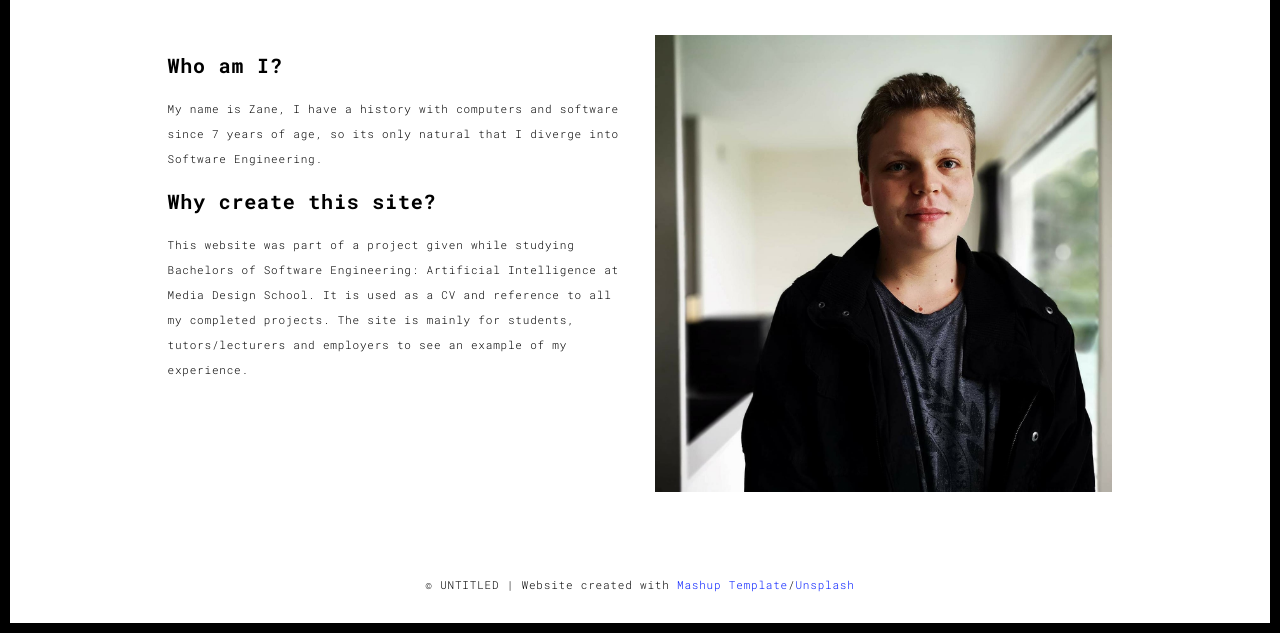
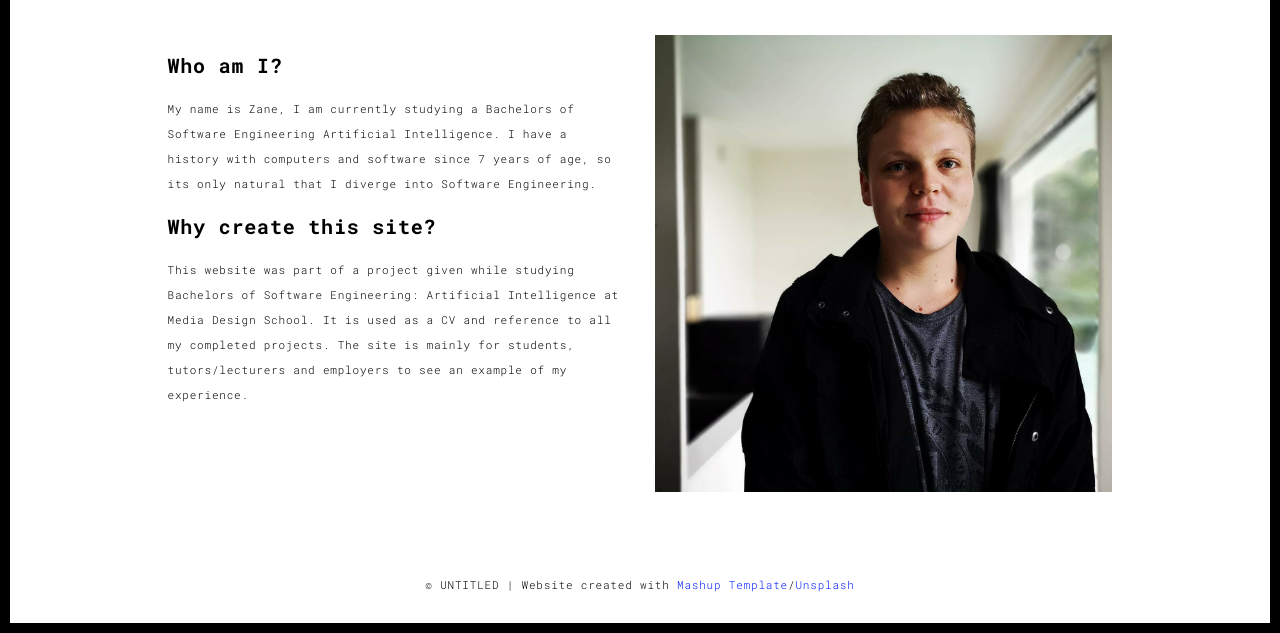
Before and after one commit to Destia/Portfolio, a plain HTML site: page about.html in a window 1280 px wide. Shown: the part 167-800 px from the top of the page. Drawn offline with Linux system fonts and the light colour scheme.

Commit message:
Update about.html

```diff
--- a/about.html
+++ b/about.html
@@ -63,7 +63,7 @@
               <div class="row">
                 <div class="col-xs-12 col-md-6">
                   <h3>Who am I?</h3>
-                  <p>My name is Zane, I have a history with computers and software since 7 years of age, so its only natural that I diverge into Software Engineering. </p>
+                  <p>My name is Zane, I am currently studying a Bachelors of Software Engineering Artificial Intelligence. I have a history with computers and software since 7 years of age, so its only natural that I diverge into Software Engineering. </p>
                   <h3> Why create this site? </h3>
                   <p>This website was part of a project given while studying Bachelors of Software Engineering: Artificial Intelligence at Media Design School. It is used as a CV and reference to all my completed projects.
 					The site is mainly for students, tutors/lecturers and employers to see an example of my experience. </p>
```
